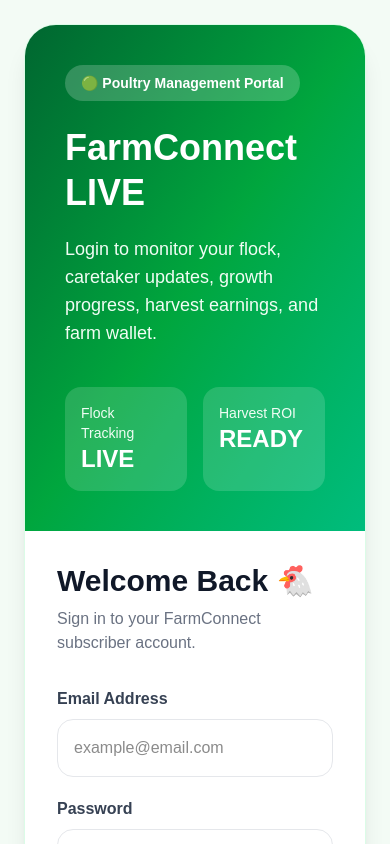
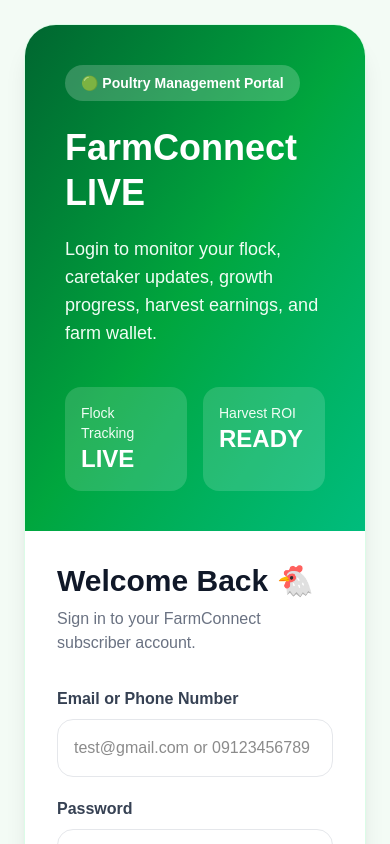
Before and after one commit to tinaleung74-blip/farmconnect-live, a Next.js app: page /customer/login in a window 390 px wide. Shown: the top 844 px of the page. Built offline with nearby package versions, Linux system fonts and the light colour scheme.

Commit message:
Update customer login email or phone

```diff
--- a/app/customer/login/page.tsx
+++ b/app/customer/login/page.tsx
@@ -7,7 +7,7 @@
 export default function LoginPage() {
   const router = useRouter();
 
-  const [email, setEmail] = useState("");
+  const [loginId, setLoginId] = useState("");
   const [password, setPassword] = useState("");
 
   const [loading, setLoading] = useState(false);
@@ -16,11 +16,11 @@
   async function handleLogin() {
     setErrorMessage("");
 
-    const cleanEmail = email.trim().toLowerCase();
+    const cleanLoginId = loginId.trim().toLowerCase();
     const cleanPassword = password.trim();
 
-    if (!cleanEmail || !cleanPassword) {
-      setErrorMessage("Please enter email and password.");
+    if (!cleanLoginId || !cleanPassword) {
+      setErrorMessage("Please enter email or phone and password.");
       return;
     }
 
@@ -30,7 +30,7 @@
       const { data, error } = await supabase
         .from("profiles")
         .select("id, full_name, email, phone, role, password, wallet_balance")
-        .eq("email", cleanEmail)
+        .or(`email.eq.${cleanLoginId},phone.eq.${cleanLoginId}`)
         .maybeSingle();
 
       if (error) {
@@ -118,13 +118,13 @@
           )}
 
           <label className="block font-bold text-gray-700 mb-2">
-            Email Address
+            Email or Phone Number
           </label>
           <input
             className="w-full border border-gray-200 p-4 rounded-2xl mb-5 outline-none focus:border-green-500"
-            placeholder="example@email.com"
-            value={email}
-            onChange={(e) => setEmail(e.target.value)}
+            placeholder="test@gmail.com or 09123456789"
+            value={loginId}
+            onChange={(e) => setLoginId(e.target.value)}
           />
 
           <label className="block font-bold text-gray-700 mb-2">
```
